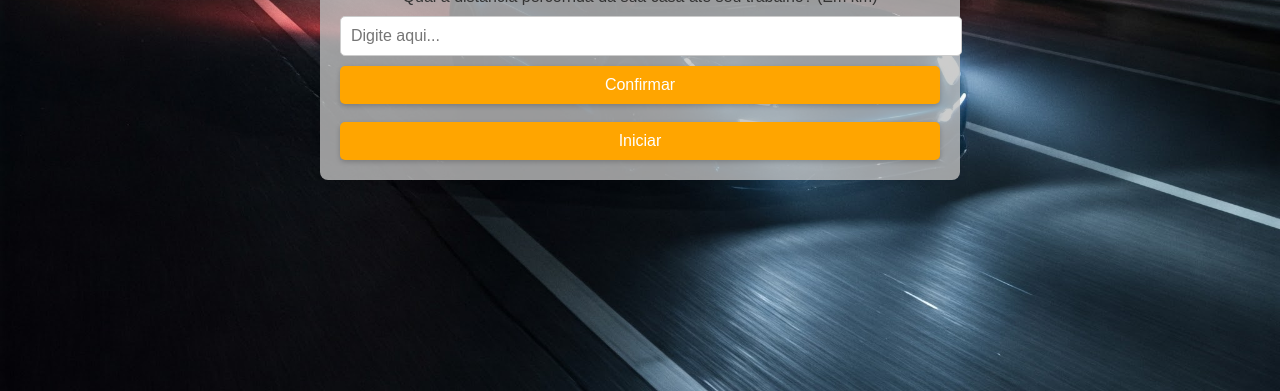
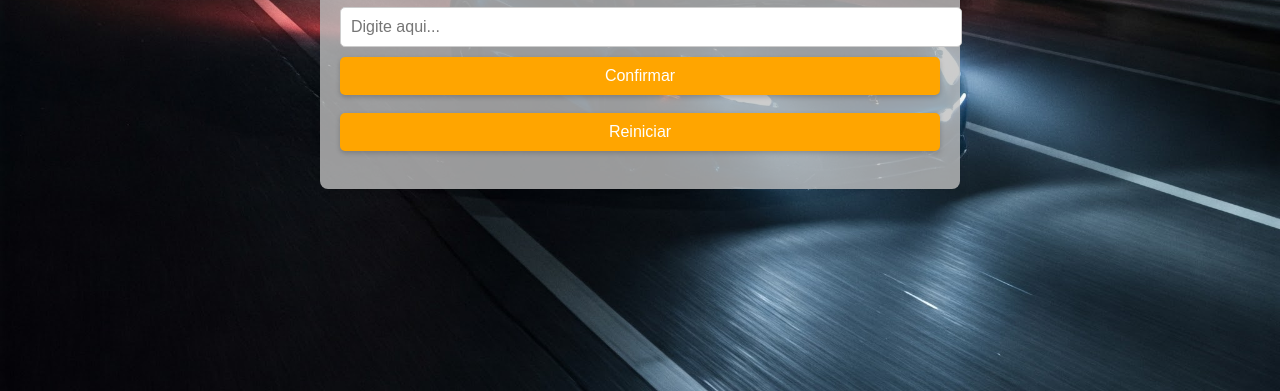
Before and after one commit to LeonSantana7/desafioLogicaFord, a plain HTML site: page index.html in a window 1280 px wide. Both pictures are taken after a click on the button "Iniciar". Shown: the part 409-800 px from the top of the page. Drawn offline with Linux system fonts and the light colour scheme.

Commit message:
Finalizando

```diff
--- a/app.js
+++ b/app.js
@@ -5,6 +5,7 @@ function mostrarTela(tag, texto) {
         elemento.innerHTML = texto;
     }
 }
+
 
 // validar entradas
 function validarEntrada(tipo = 'float') {
@@ -33,6 +34,12 @@ let distancia, consumo, consumoLitros, postos, valorMenor = Infinity, somaTotal
 // limpar a caixa de entrada
 function limparEntrada() {
     document.getElementById("inputValor").value = "";
+}
+// alternar iniciar e reiniciar
+function mudarTextoBotao() {
+    const botao = document.querySelector('.caixaPerguntas');
+    botao.textContent = 'Reiniciar';
+    limparEntrada();
 }
 
 // inicia o cálculo
--- a/index.html
+++ b/index.html
@@ -22,7 +22,9 @@
             <button id="confirmar" style="display: none;">Confirmar</button>
 
             <br>
-            <button onclick="iniciarCalculo()" class="caixaPerguntas">Iniciar</button>
+            <button onclick="iniciarCalculo(); mudarTextoBotao()" class="caixaPerguntas">Iniciar</button> <br>
+
+
 
         </div>
     </div>
```
